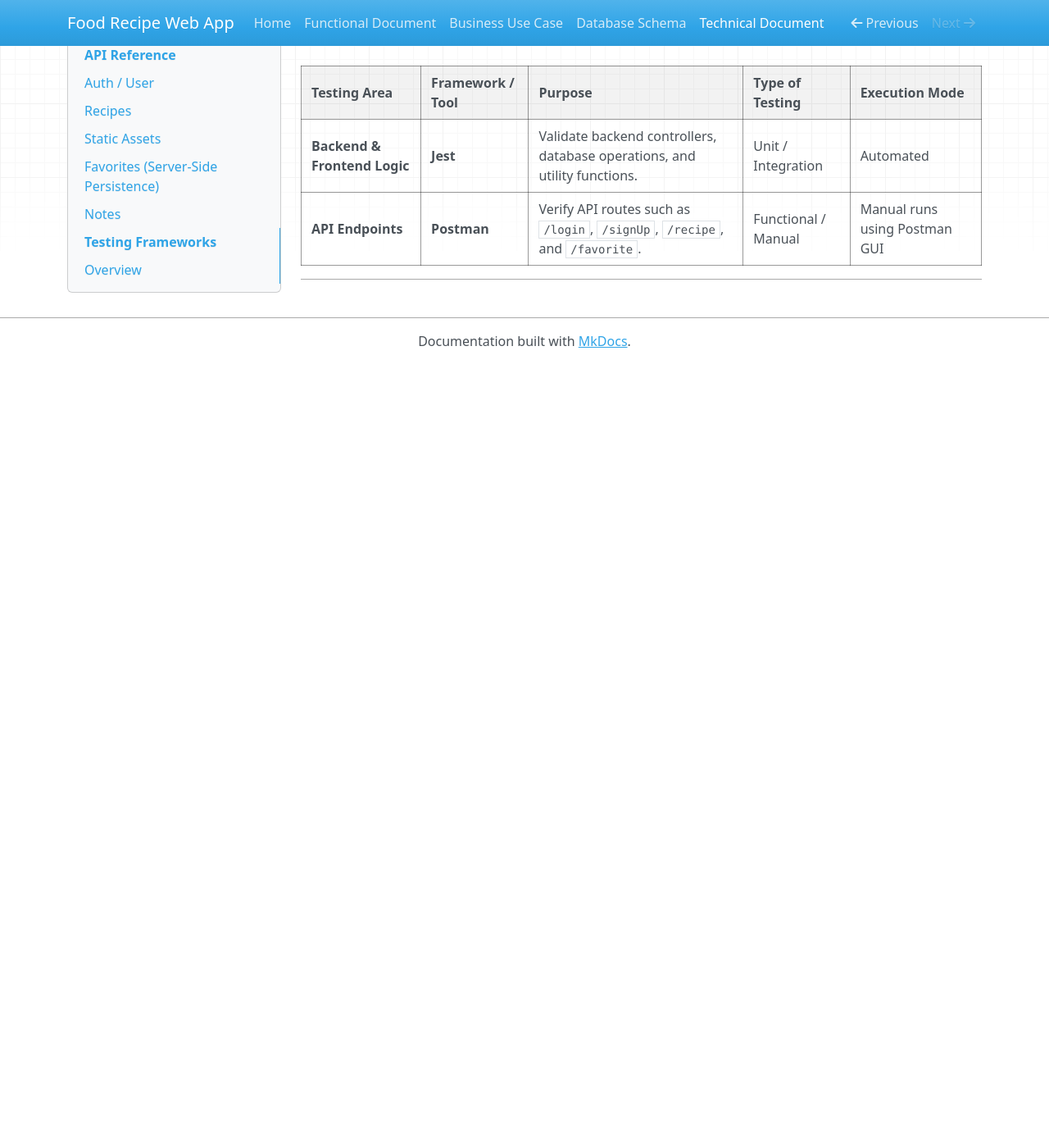
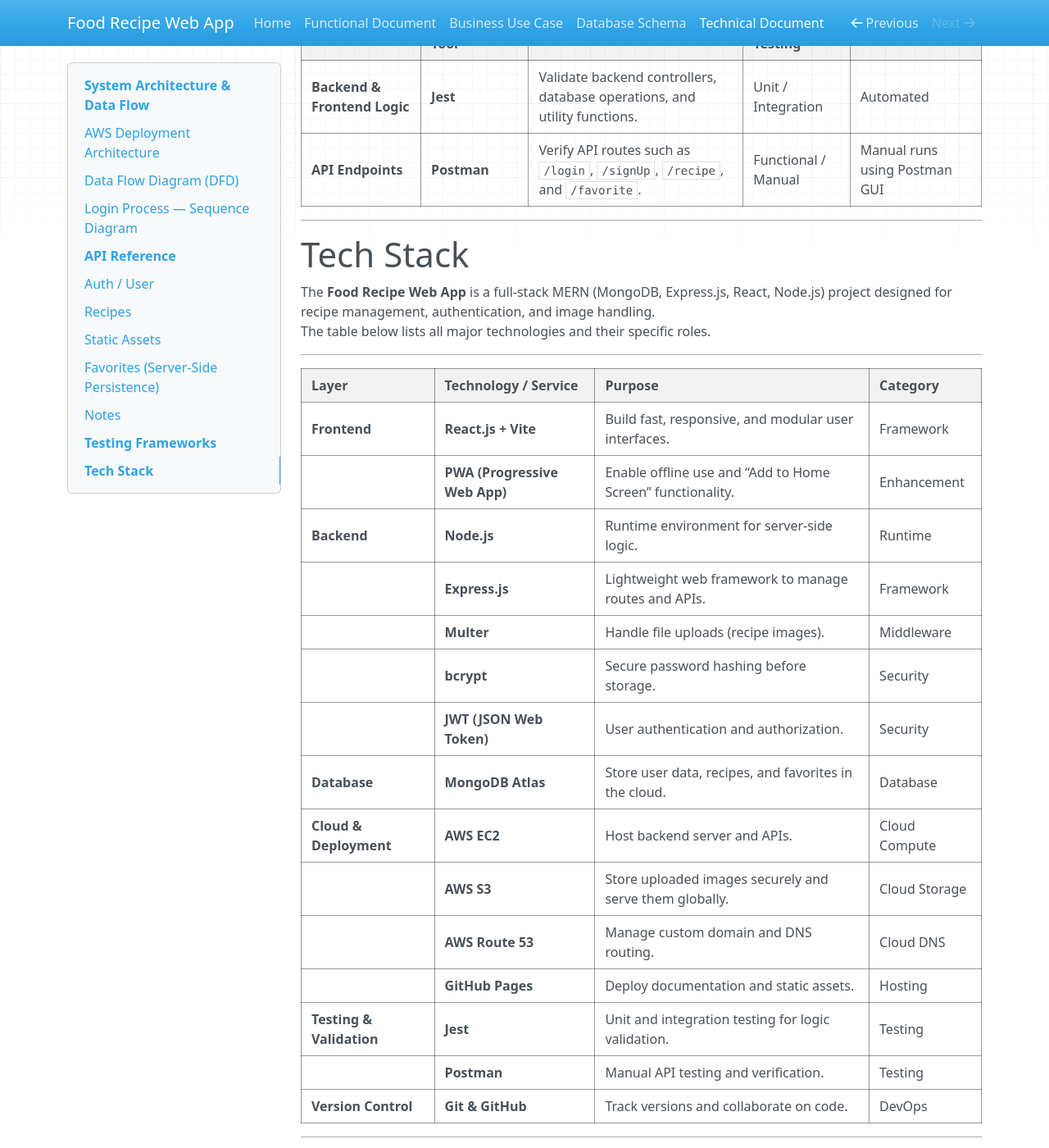
Before and after one commit to cia-GKMIT/Functional-Document-FoodRecipeWebApp, an MkDocs documentation site: the page built from docs/technical_document.md, in a window 1280 px wide and 1400 px high, scrolled down 4155 px. Shown: the whole window at 82% size. Built offline with MkDocs 1.6.1, drawn with Linux system fonts in a browser that asks for light colours; nearby versions of some CDN libraries; before the commit the page ends 4599 px from its top, so only the background shows below that.

Commit message:
Updated  documentation

```diff
--- a/docs/technical_document.md
+++ b/docs/technical_document.md
@@ -123,9 +123,6 @@
 The project follows a minimal and efficient testing approach focusing on verifying key logic and API endpoints.
 This setup uses **Jest** for automated testing and **Postman** for manual API validation.
 
----
-
-## Overview
 
 | **Testing Area** | **Framework / Tool** | **Purpose** | **Type of Testing** | **Execution Mode** |
 |:--|:--|:--|:--|:--|
@@ -133,3 +130,30 @@
 | **API Endpoints** | **Postman** | Verify API routes such as `/login`, `/signUp`, `/recipe`, and `/favorite`. | Functional / Manual | Manual runs using Postman GUI |
 
 ---
+
+# Tech Stack
+
+The **Food Recipe Web App** is a full-stack MERN (MongoDB, Express.js, React, Node.js) project designed for recipe management, authentication, and image handling.
+The table below lists all major technologies and their specific roles.
+
+---
+
+| **Layer** | **Technology / Service** | **Purpose** | **Category** |
+|:--|:--|:--|:--|
+| **Frontend** | **React.js + Vite** | Build fast, responsive, and modular user interfaces. | Framework |
+|  | **PWA (Progressive Web App)** | Enable offline use and “Add to Home Screen” functionality. | Enhancement |
+| **Backend** | **Node.js** | Runtime environment for server-side logic. | Runtime |
+|  | **Express.js** | Lightweight web framework to manage routes and APIs. | Framework |
+|  | **Multer** | Handle file uploads (recipe images). | Middleware |
+|  | **bcrypt** | Secure password hashing before storage. | Security |
+|  | **JWT (JSON Web Token)** | User authentication and authorization. | Security |
+| **Database** | **MongoDB Atlas** | Store user data, recipes, and favorites in the cloud. | Database |
+| **Cloud & Deployment** | **AWS EC2** | Host backend server and APIs. | Cloud Compute |
+|  | **AWS S3** | Store uploaded images securely and serve them globally. | Cloud Storage |
+|  | **AWS Route 53** | Manage custom domain and DNS routing. | Cloud DNS |
+|  | **GitHub Pages** | Deploy documentation and static assets. | Hosting |
+| **Testing & Validation** | **Jest** | Unit and integration testing for logic validation. | Testing |
+|  | **Postman** | Manual API testing and verification. | Testing |
+| **Version Control** | **Git & GitHub** | Track versions and collaborate on code. | DevOps |
+
+---
```
Also changed, not shown: site/index.html.
